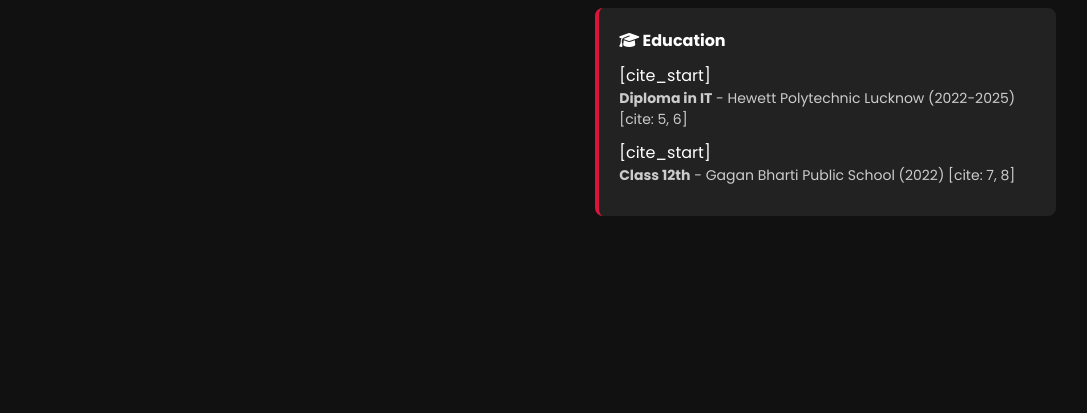
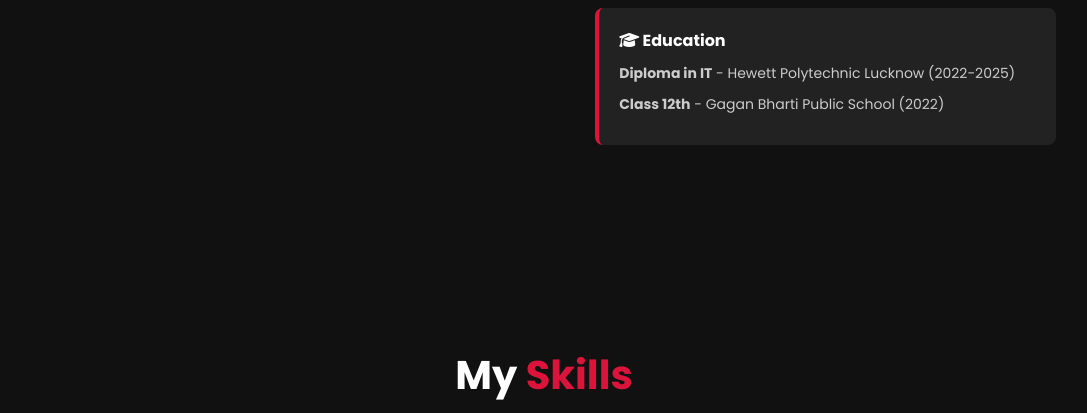
Before and after one commit to piyushpy3-prog/Portfolio-Website, a plain HTML site: page index.html in a window 1280 px wide. Shown: the part 1521-1934 px from the top of the page, without its empty margins (96-1183 px from the left). Drawn offline with Linux system fonts and the light colour scheme.

Commit message:
Update index.html

```diff
--- a/index.html
+++ b/index.html
@@ -83,8 +83,8 @@
                 <div class="education-box">
                     <h4><i class="fas fa-graduation-cap"></i> Education</h4>
                     <ul>
-                        [cite_start]<li><strong>Diploma in IT</strong> - Hewett Polytechnic Lucknow (2022-2025) [cite: 5, 6]</li>
-                        [cite_start]<li><strong>Class 12th</strong> - Gagan Bharti Public School (2022) [cite: 7, 8]</li>
+                        <li><strong>Diploma in IT</strong> - Hewett Polytechnic Lucknow (2022-2025)</li>
+                        <li><strong>Class 12th</strong> - Gagan Bharti Public School (2022)</li>
                     </ul>
                 </div>
             </div>
```
